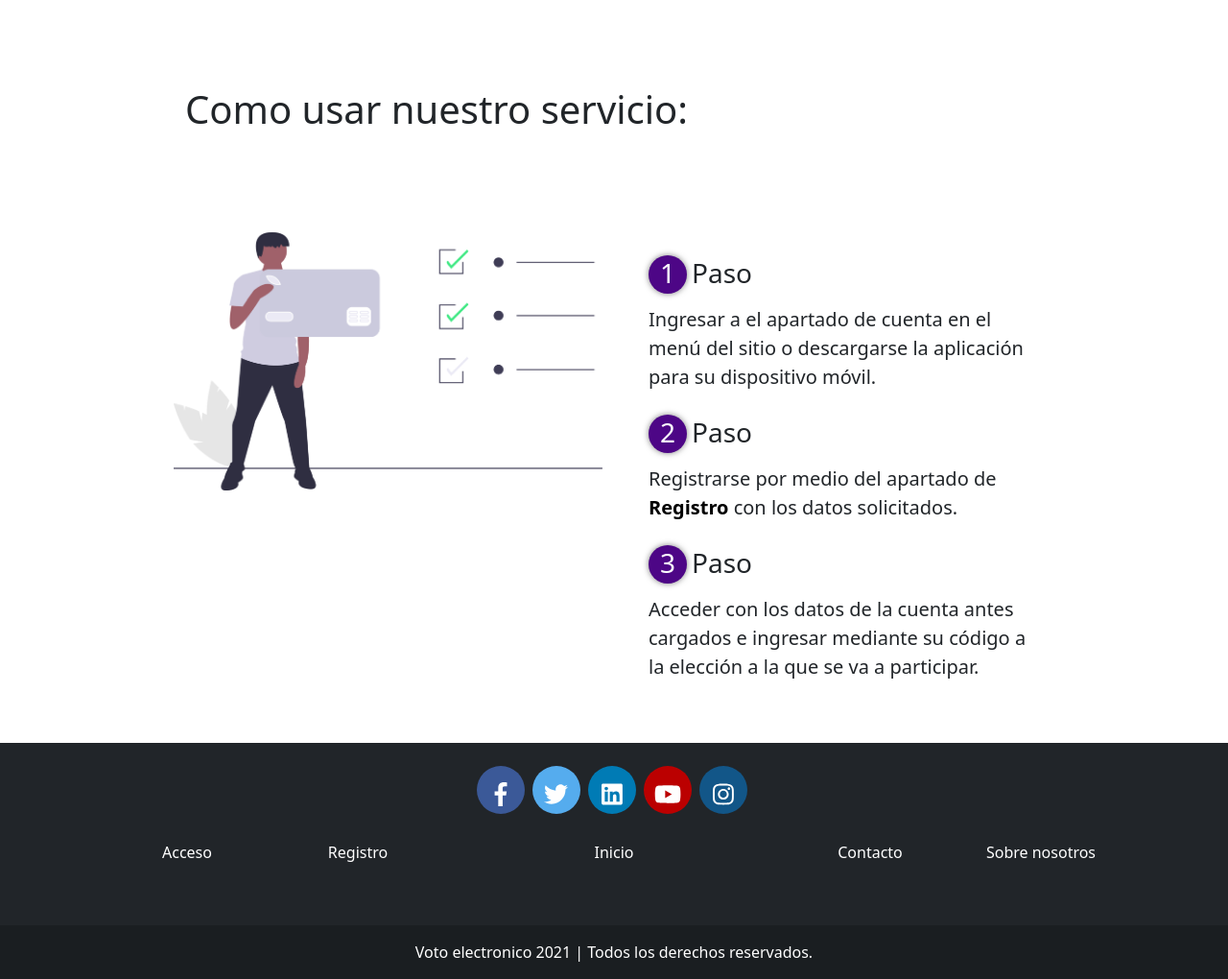
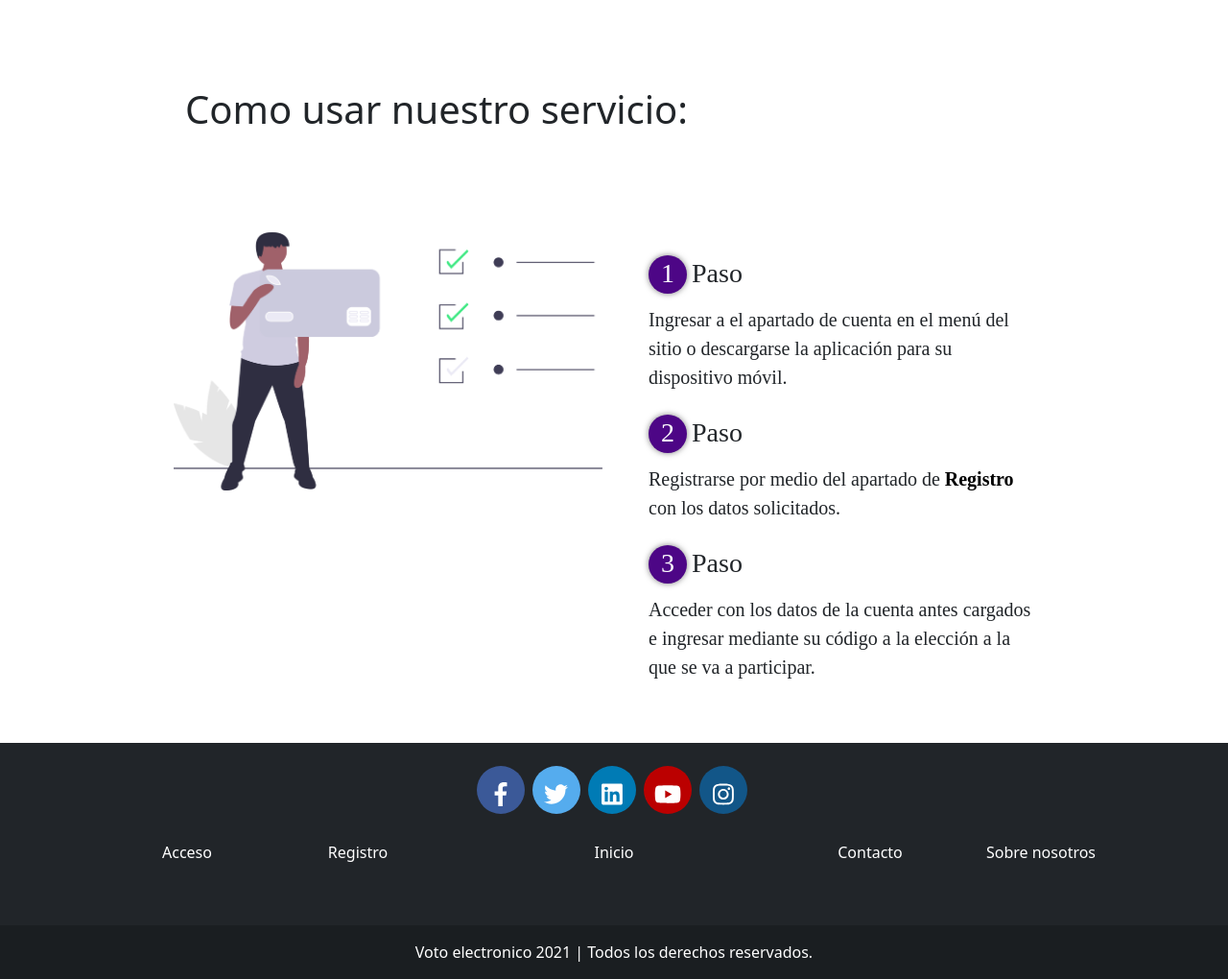
Before and after one commit to PPROF2-2022ProgWeb/g31-aula1-votoelectronico-g31, a PHP site: page / in a window 1280 px wide. Shown: the part 1248-2268 px from the top of the page at 96% size. Run offline with PHP 8.4, Linux system fonts and the light colour scheme; some libraries are stand-ins or nearby versions.

Commit message:
Prueba fuente

```diff
--- a/VOTO_ELECTRONICO/css/estilo_inicio.css
+++ b/VOTO_ELECTRONICO/css/estilo_inicio.css
@@ -37,6 +37,15 @@ header {
     background-attachment: fixed;
     position: relative;
 
+}
+h1{
+  font-family: 'Roboto Slab', serif;
+}
+#contiene{
+  font-family: 'Roboto Slab', serif;
+}
+#paso{
+  font-family: 'Roboto Slab', serif;
 }
 .wave {
     position: absolute;
--- a/VOTO_ELECTRONICO/index.html
+++ b/VOTO_ELECTRONICO/index.html
@@ -87,7 +87,7 @@
                          <img src="img/inicio/pasoapaso.png" alt="imagen-paso-a-paso"
                          width="100%">
                      </div>
-                     <div class="col-sm pt-5">
+                     <div class="col-sm pt-5" id="paso">
                           <div class="contenido-textos">
                               <div class="texto-span-1">
                                   <h3 class="fs-3 mt-4 px-4 pb-1"><span>1</span>Paso</h3>
```
